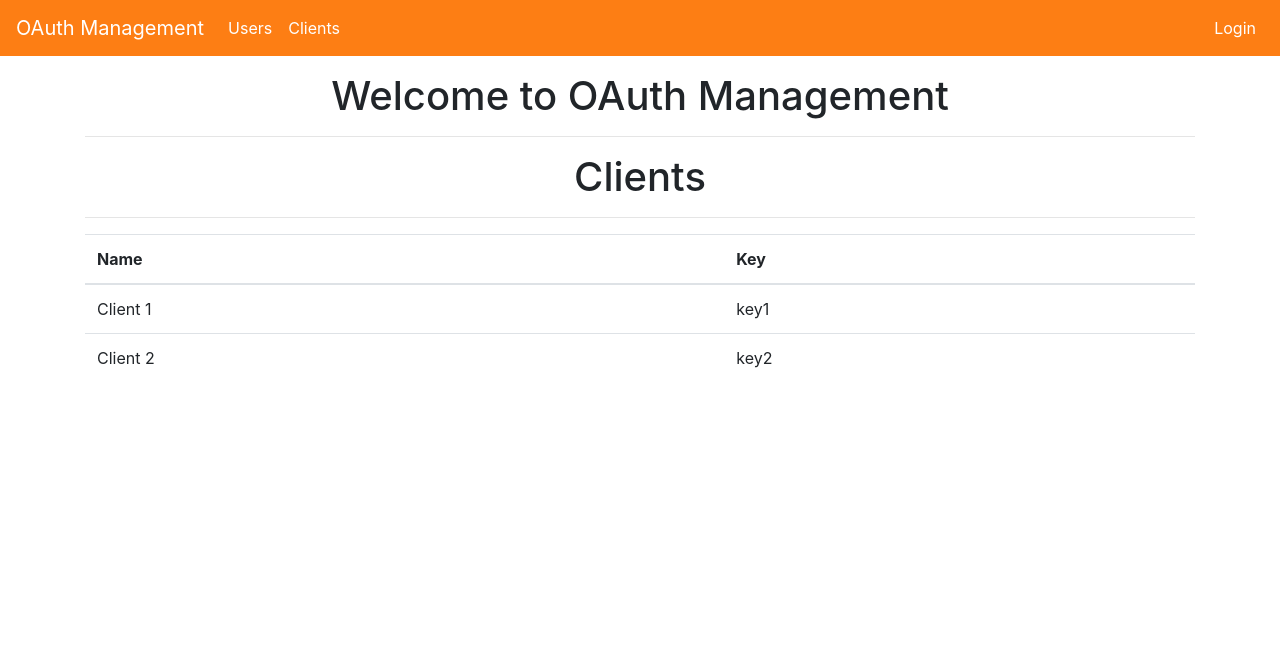
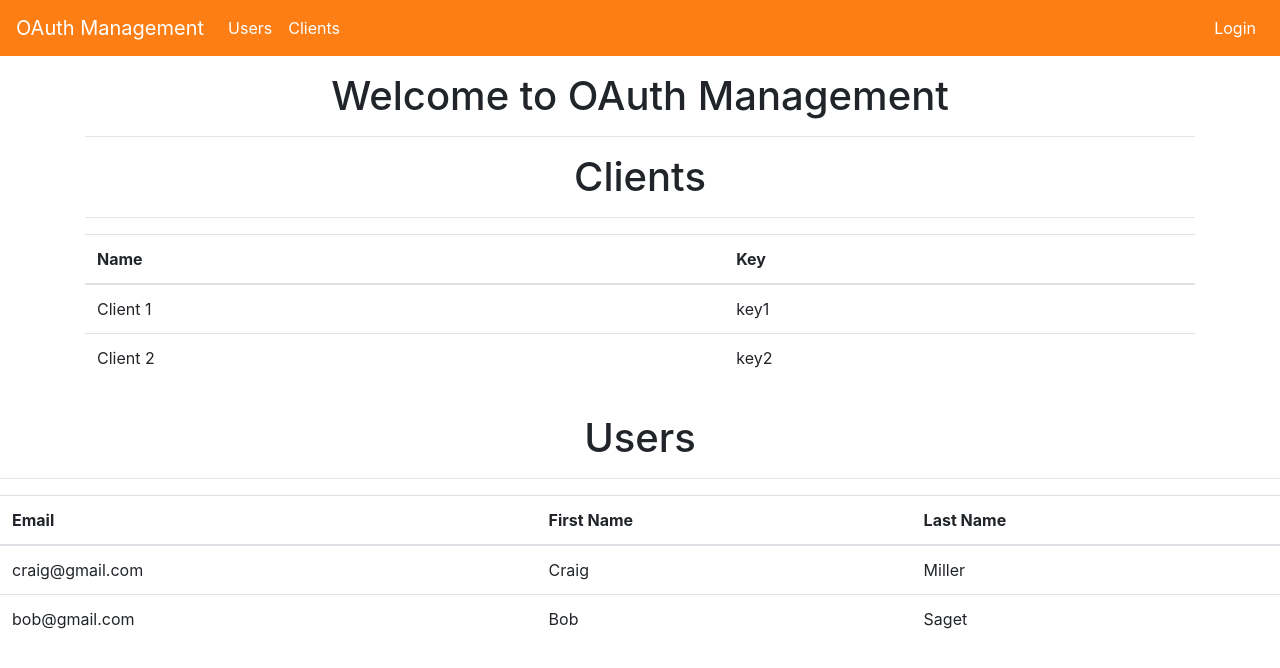
Before and after one commit to craigmiller160/auth-management-ui-vue, a Vue app: page / in a window 1280 px wide. Shown: the top 668 px of the page. Built offline with nearby package versions, Linux system fonts and the light colour scheme.

Commit message:
Implemented users page

```diff
--- a/src/App.vue
+++ b/src/App.vue
@@ -2,15 +2,19 @@
   <Navbar />
   <Home />
   <Clients />
+  <Users />
 </template>
 
 <script>
 import Navbar from '@/components/Navbar';
 import Home from '@/components/Home';
 import Clients from '@/components/Clients';
+import Users from '@/components/Users';
 
 export default {
-  components: { Clients, Home, Navbar }
+  components: {
+    Users, Clients, Home, Navbar
+  }
 };
 </script>
 
--- a/src/components/Users.vue
+++ b/src/components/Users.vue
@@ -1,10 +1,56 @@
 <template>
-
+  <Header text="Users" />
+  <div class="row">
+    <div class="col">
+      <table class="table">
+        <thead>
+          <tr>
+            <th>Email</th>
+            <th>First Name</th>
+            <th>Last Name</th>
+          </tr>
+        </thead>
+        <tbody>
+          <tr v-for="user in state.data" :key="user.email">
+            <td>{{ user.email }}</td>
+            <td>{{ user.firstName }}</td>
+            <td>{{ user.lastName }}</td>
+          </tr>
+        </tbody>
+      </table>
+    </div>
+  </div>
 </template>
 
 <script>
+import { reactive } from 'vue';
+import Header from '@/components/ui/Header';
+
+const users = [
+  {
+    email: 'craig@gmail.com',
+    firstName: 'Craig',
+    lastName: 'Miller'
+  },
+  {
+    email: 'bob@gmail.com',
+    firstName: 'Bob',
+    lastName: 'Saget'
+  }
+];
+
 export default {
-  name: 'Users'
+  name: 'Users',
+  components: { Header },
+  setup() {
+    const state = reactive({
+      data: users
+    });
+
+    return {
+      state
+    };
+  }
 };
 </script>
 
```
